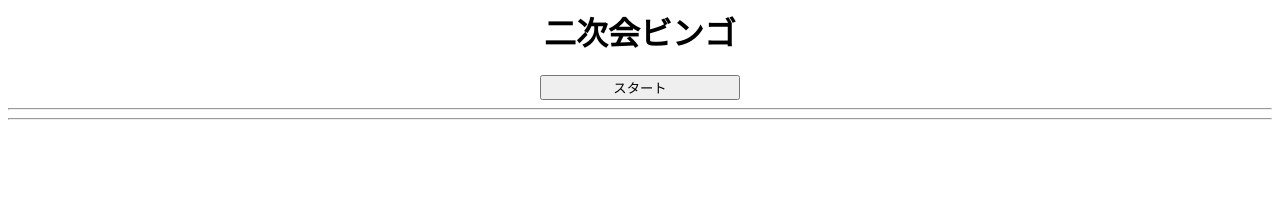
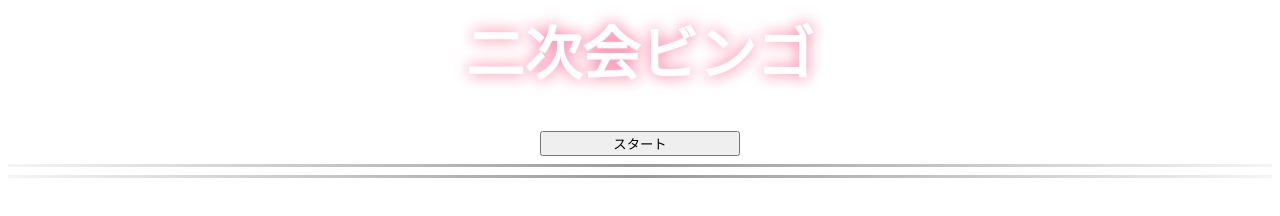
Before and after one commit to bossagyu/bingo, a plain HTML site: page index.html in a window 1280 px wide. Drawn offline with Linux system fonts and the light colour scheme.

Commit message:
[#2] 文字の色を変えてみた

```diff
--- a/css/bingo.css
+++ b/css/bingo.css
@@ -2,7 +2,16 @@
 
 #view {
   font-size : 18em;
+  font-family: 'Hiragino Maru Gothic Pro','ヒラギノ丸ゴ Pro W4', sans-serif;
   }
+
+h1 {
+  text-align: center;
+  color: #fff;
+  text-shadow: 0 0 15px #FF6694;
+  font-size: 58px;
+  font-family: 'Hiragino Maru Gothic Pro','ヒラギノ丸ゴ Pro W4', sans-serif;
+}
 
 #start {
   width: 200px;
@@ -12,7 +21,19 @@
   width: 200px;
 }
 
+#view {
+  font-family: 'Hiragino Maru Gothic Pro','ヒラギノ丸ゴ Pro W4', sans-serif;
+}
+
 img {
     width: 100%;
     height: auto;
 }
+
+hr {
+    height:3px;
+    border:0;
+    background:linear-gradient(left, #f5f5f5, #999, #f5f5f5);
+    background:-webkit-linear-gradient(left, #f5f5f5, #999, #f5f5f5);
+    background:-moz-linear-gradient(left, #f5f5f5, #999, #f5f5f5);
+}
```
Also changed, not shown: index.html (renamed from bingo.html).
